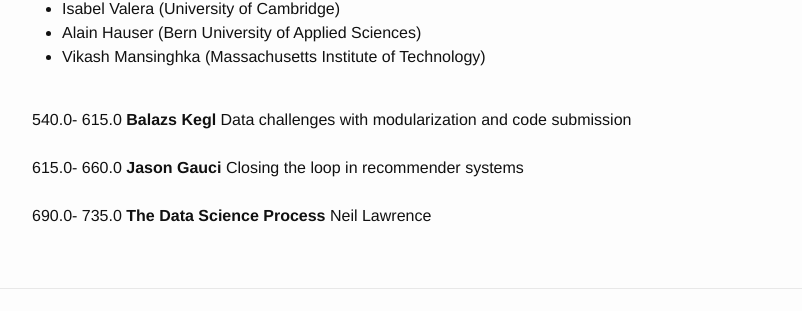
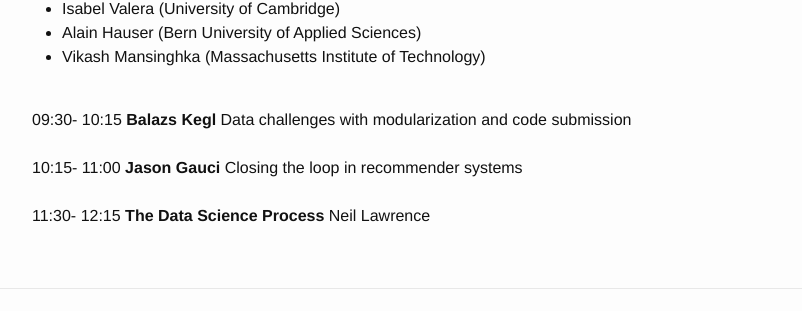
Before and after one commit to dalimeeting/dalimeeting.github.io, a Jekyll site: the page built from _posts/2017-04-18-the-data-science-process.md, in a window 1280 px wide. Shown: the part 954-1265 px from the top of the page, without its empty margins (238-1040 px from the left). Built offline with Jekyll 4.4.1, drawn with Linux system fonts in a browser that asks for light colours.

Commit message:
Update 2017-04-18-the-data-science-process.md

```diff
--- a/_posts/2017-04-18-the-data-science-process.md
+++ b/_posts/2017-04-18-the-data-science-process.md
@@ -22,20 +22,20 @@
 - title: Balazs Kegl
   speaker: Data challenges with modularization and code submission
   youtube:
-  start: 9:00
-  end: 10:15
+  start: "09:30"
+  end: "10:15"
   abstract: Motivated by the shortcomings of traditional data challenges, we have developed a unique concept and platform, called Rapid Analytics and Model Prototyping (RAMP), based on modularization and code submission. Open code submission allows participants to build on each other’s ideas, provides the organizers with a fully functioning prototype, and makes it possible to build complex machine learning workflows while keeping the contributions simple. We will start this presentation by describing the context and motivation, the guiding design principles, and some of the technical details (front and backend) of the platform. We will then walk you through some of the most interesting workflows and applications (e.g., anomaly detection in particle physics detectors, classifying molecular spectra for safe drug administration, spatio-temporal time series prediction in climate science). In the last third of the talk we will present a preliminary analysis of the RAMPs that touches on both the technical (machine learning) aspects of the tool and on the sociology of crowdsourcing data analytics.
 - title: Jason Gauci
   speaker: Closing the loop in recommender systems
   youtube:
-  start: 10:15
-  end: 11:00
+  start: "10:15"
+  end: "11:00"
   abstract: In this talk I will walk through a brief history of recommender system implementations in YouTube, iOS Proactive Assistant, and Facebook Newsfeed.  One key challenge in all of these products is that models are learning from a dataset and updating the same dataset simultaneously. I'll discuss a set of issues that arise from these dynamics and ways to address these issues, including an introduction to deep reinforcement learning.
 - title: The Data Science Process
   speaker: Neil Lawrence
   youtube:
-  start: 11:30
-  end: 12:15
+  start: "11:30"
+  end: "12:15"
   abstract: In this talk we will focus on challenges in facilitating the data science pipeline. Drawing on experience from projects in computational biology, the developing world and Amazon I’ll propose different ideas for facilitating the data science process including analogies that help software engineers understand the challenges for data science and formalizations, such as data readiness levels, which allow management to reason about the obstacles in the process.
 speakers:
 - Balazs Kegl (CNRS - Centre national de la recherche scientifique, Paris-Saclay)
```
